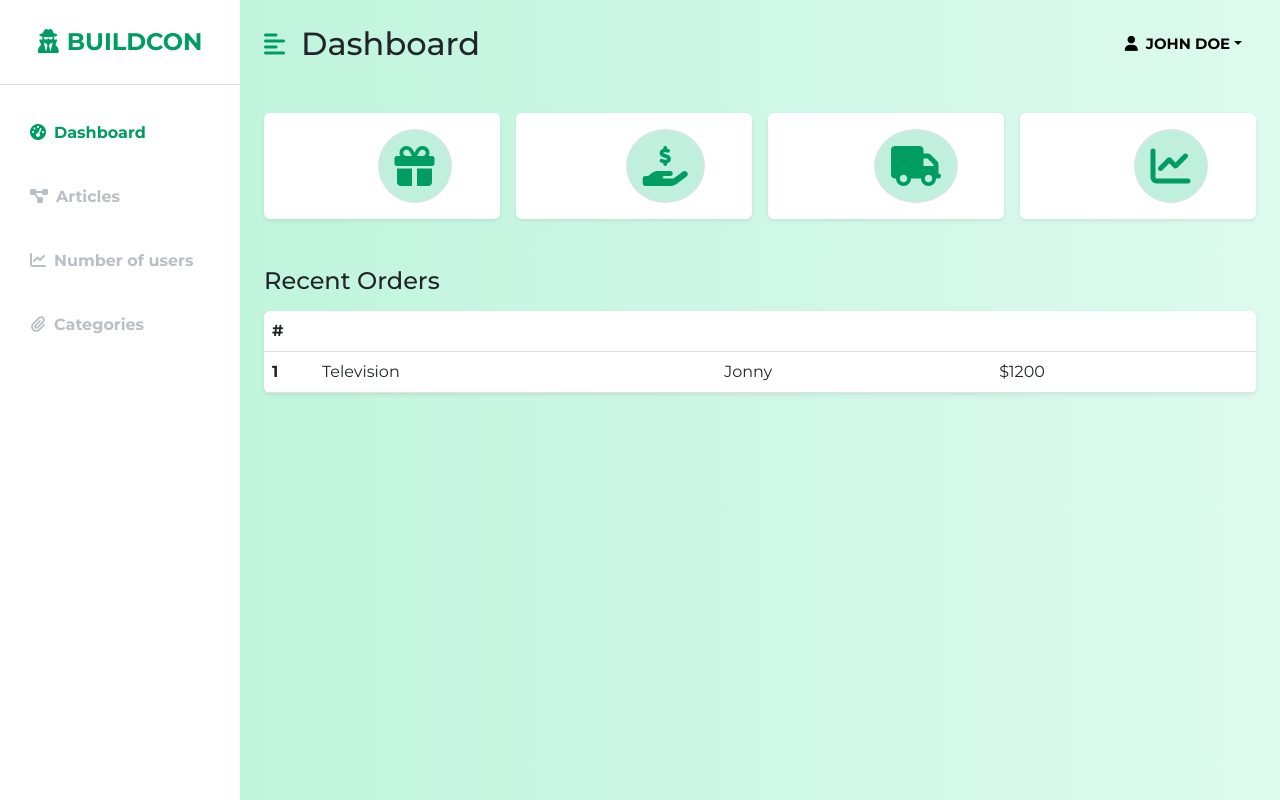
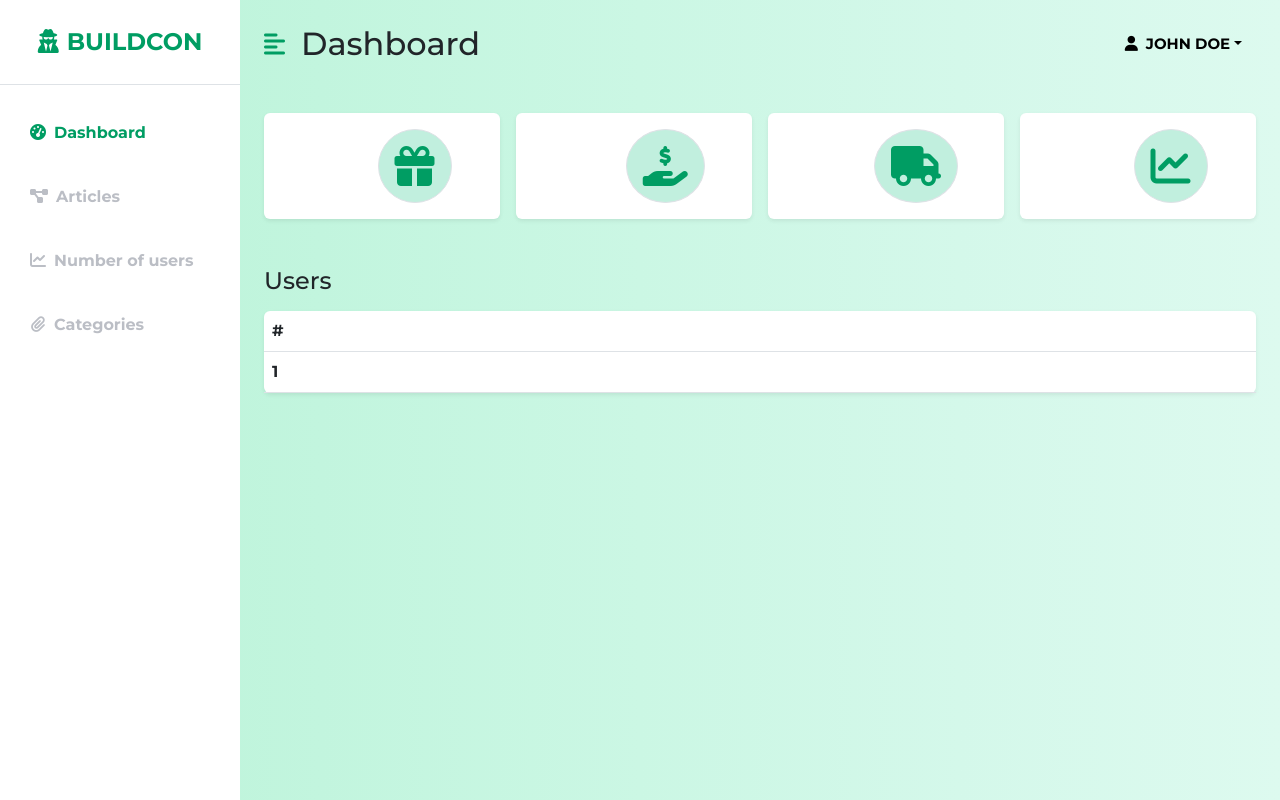
Before and after one commit to allanmauko/snitch-client, a Next.js app in the folder snitch-client/: page /admin in a window 1280 px wide. Built offline with nearby package versions, Linux system fonts and the light colour scheme.

Commit message:
:admin sessions

```diff
--- a/snitch-client/components/admin/Content.js
+++ b/snitch-client/components/admin/Content.js
@@ -1,7 +1,6 @@
 import React from "react";
 import Image from "next/image";
 import Link from "next/link";
-
 const Content = () => {
   return (
     <div id="page-content-wrapper">
@@ -13,7 +12,6 @@ const Content = () => {
           ></i>
           <h2 className="fs-2 m-0">Dashboard</h2>
         </div>
-
         <button
           className="navbar-toggler"
           type="button"
@@ -25,7 +23,6 @@ const Content = () => {
         >
           <span className="navbar-toggler-icon"></span>
         </button>
-
         <div className="collapse navbar-collapse" id="navbarSupportedContent">
           <ul className="navbar-nav ms-auto mb-2 mb-lg-0">
             <button className="nav-item dropdown">
@@ -51,7 +48,7 @@ const Content = () => {
                   </a>
                 </li>
                 <li>
-                  <a className="dropdown-item" href="#">
+                  <a className="dropdown-item" href="/adminLogout">
                     Logout
                   </a>
                 </li>
@@ -60,7 +57,6 @@ const Content = () => {
           </ul>
         </div>
       </nav>
-
       <div className="container-fluid px-4">
         <div className="row g-3 my-2">
           <div className="col-md-3">
@@ -72,7 +68,6 @@ const Content = () => {
               <i className="fas fa-gift fs-1 primary-text border rounded-full secondary-bg p-3"></i>
             </div>
           </div>
-
           <div className="col-md-3">
             <div className="p-3 bg-white shadow-sm d-flex justify-content-around align-items-center rounded">
               <div>
@@ -82,7 +77,6 @@ const Content = () => {
               <i className="fas fa-hand-holding-usd fs-1 primary-text border rounded-full secondary-bg p-3"></i>
             </div>
           </div>
-
           <div className="col-md-3">
             <div className="p-3 bg-white shadow-sm d-flex justify-content-around align-items-center rounded">
               <div>
@@ -92,7 +86,6 @@ const Content = () => {
               <i className="fas fa-truck fs-1 primary-text border rounded-full secondary-bg p-3"></i>
             </div>
           </div>
-
           <div className="col-md-3">
             <div className="p-3 bg-white shadow-sm d-flex justify-content-around align-items-center rounded">
               <div>
@@ -103,9 +96,8 @@ const Content = () => {
             </div>
           </div>
         </div>
-
         <div className="row my-5">
-          <h3 className="fs-4 mb-3">Recent Orders</h3>
+          <h3 className="fs-4 mb-3">Users</h3>
           <div className="col">
             <table className="table bg-white rounded shadow-sm  table-hover">
               <thead>
@@ -121,9 +113,9 @@ const Content = () => {
               <tbody>
                 <tr>
                   <th scope="row">1</th>
-                  <td>Television</td>
-                  <td>Jonny</td>
-                  <td>$1200</td>
+                  <td></td>
+                  <td></td>
+                  <td></td>
                 </tr>
               </tbody>
             </table>
@@ -133,5 +125,4 @@ const Content = () => {
     </div>
   );
 };
-
 export default Content;
--- a/snitch-client/pages/writeArticle.js
+++ b/snitch-client/pages/writeArticle.js
@@ -3,6 +3,7 @@ import Form from "react-bootstrap/Form";
 import InputGroup from "react-bootstrap/InputGroup";
 import Button from "react-bootstrap/Button";
 import Router from "next/router";
+import Header from "../components/header/header";
 
 function WriteArticle() {
   const [image_url, setImageURL] = useState("");
@@ -36,7 +37,8 @@ function WriteArticle() {
       });
   };
   return (
-    <div style={{ width: "70%", align: "center", margin: "auto" }}>
+    <div style={{ width: "70%", align: "center", margin: "auto", marginTop: '80px' }}>
+      <Header/>
       <Form>
         <Form.Label htmlFor="basic-url">Your Image URL</Form.Label>
         <InputGroup
```
